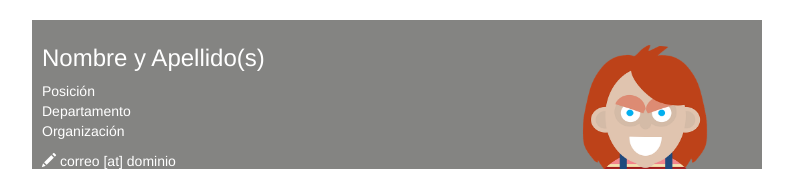
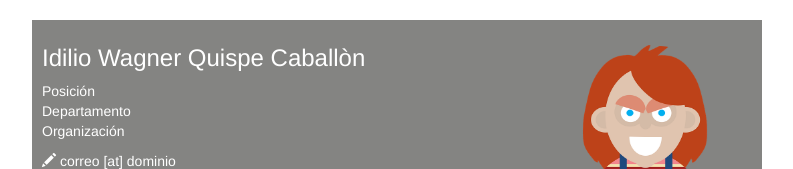
Before and after one commit to wagner1236/wagner1236.github.io, a plain HTML site: page index.html in a window 1280 px wide. Shown: the top 169 px of the page, without its empty margins (243-1036 px from the left). Drawn offline with nearby package versions, Linux system fonts and the light colour scheme.

Commit message:
Versiòn personalizada de mi sitio web

```diff
--- a/index.html
+++ b/index.html
@@ -5,7 +5,7 @@
     <meta charset="utf-8">
     <meta name="description" content="Página de ejemplo del MOOC de LINUX - UPM.">
     <!--Sustituir por los datos del alumno-->
-    <meta name="author" content="Nombre y Apellido(s)">
+    <meta name="author" content="Idilio Wagner Quispe Caballòn">
 
     <!--Sustituir por los datos del alumno-->
     <title>Nombre y Apellido(s)</title>
@@ -17,7 +17,7 @@
   <body>
     <div class="container header-bar">
       <!--Sustituir por los datos del alumno-->
-      <h3>Nombre y Apellido(s) <span><img style="width: 214px; height: 164px;" class='img-circle' alt="Nombre y Apellido(s)" src="img/foto.png" align="right"></span></h3>
+      <h3>Idilio Wagner Quispe Caballòn <span><img style="width: 214px; height: 164px;" class='img-circle' alt="Nombre y Apellido(s)" src="img/foto.png" align="right"></span></h3>
       <p>
         <!--Sustituir por los datos del alumno-->
         Posición<br>
```
